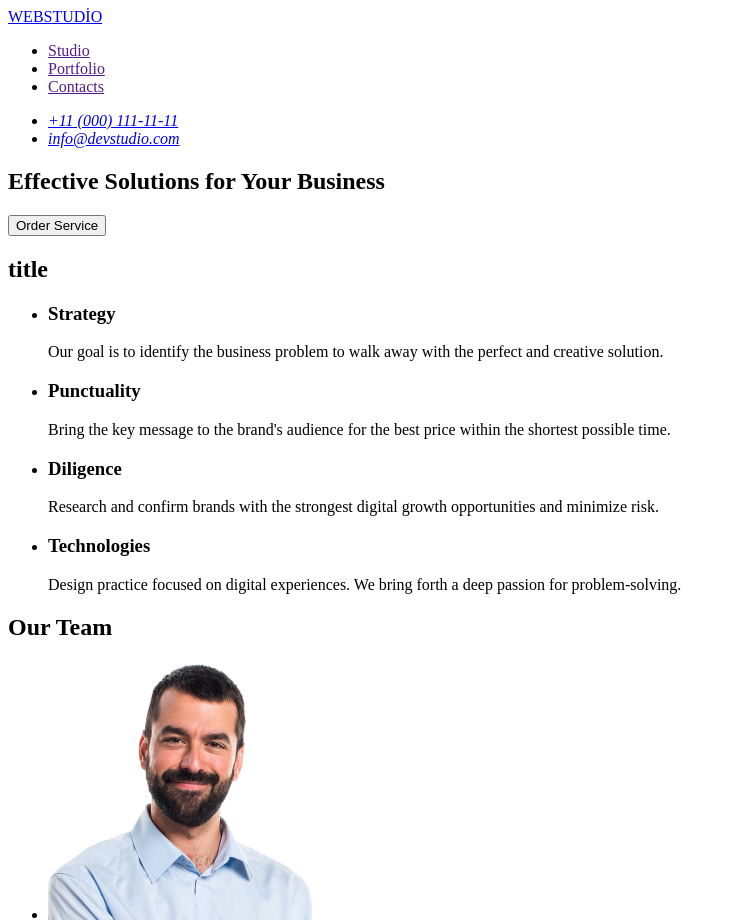
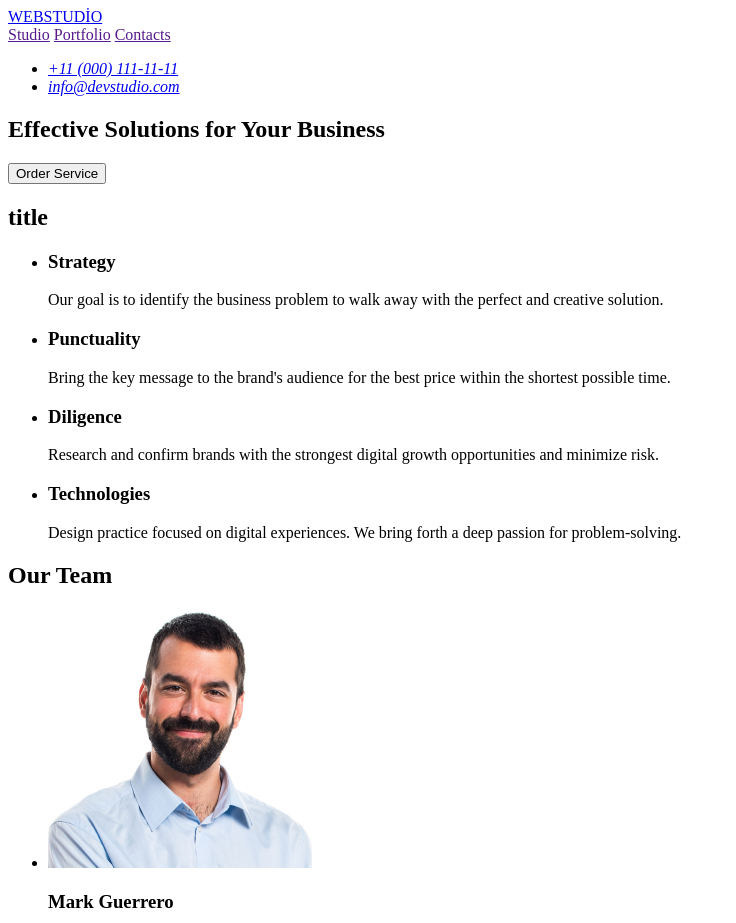
Before and after one commit to MeowsclesUA/goit-markup-hw-01, a plain HTML site: page index.html in a window 1280 px wide. Shown: the top 923 px of the page, without its empty margins (0-736 px from the left). Drawn offline with Linux system fonts and the light colour scheme.

Commit message:
add markup header

```diff
--- a/index.html
+++ b/index.html
@@ -9,11 +9,9 @@
         <header>
         <a href="./index.html">WEBSTUDİO</a>
         <nav>
-            <ul>
-               <li><a href="">Studio</a></li>
-               <li><a href="">Portfolio</a></li>
-               <li><a href="">Contacts</a></li>
-            </ul>
+            <a href="">Studio</a>
+            <a href="">Portfolio</a>
+            <a href="">Contacts</a>
         </nav>
             <address>
                 <ul>
```
